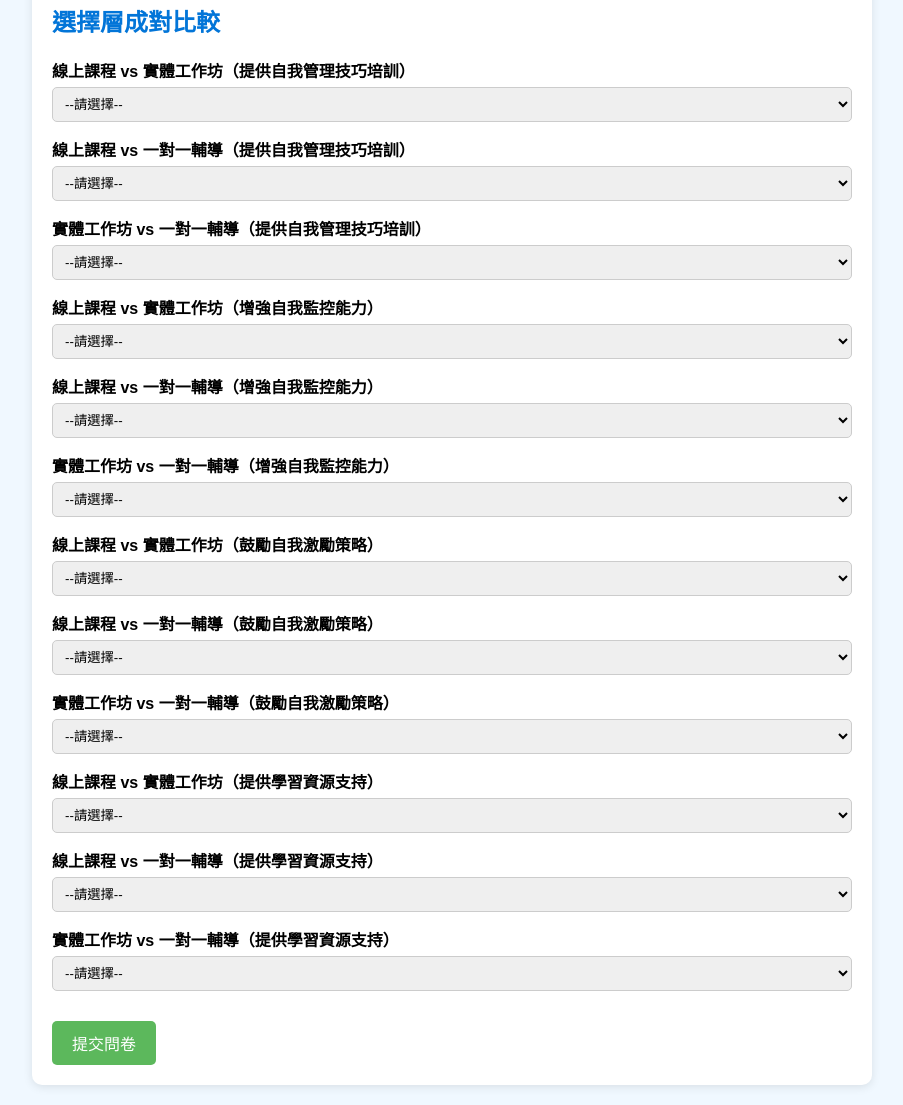
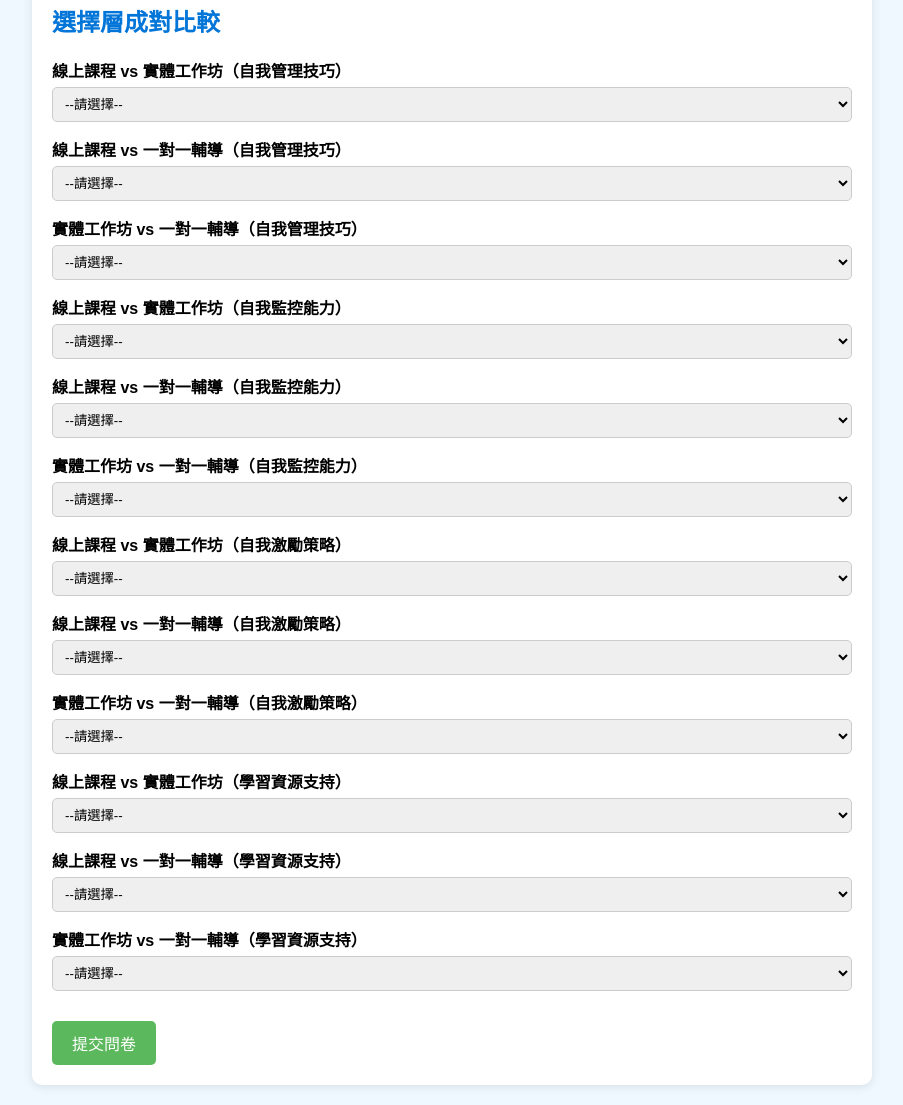
Before and after one commit to neako0230/AHP1, a plain HTML site: page index.html in a window 1280 px wide. Shown: the part 670-1775 px from the top of the page, without its empty margins (188-1091 px from the left). Drawn offline with Linux system fonts and the light colour scheme.

Commit message:
Add files via upload

```diff
--- a/index.html
+++ b/index.html
@@ -35,21 +35,21 @@
 
     <div class="section">
       <h2>選擇層成對比較</h2>
-      <div class="question"><label for="q7">線上課程 vs 實體工作坊（提供自我管理技巧培訓）</label><select id="q7" required></select></div>
-      <div class="question"><label for="q8">線上課程 vs 一對一輔導（提供自我管理技巧培訓）</label><select id="q8" required></select></div>
-      <div class="question"><label for="q9">實體工作坊 vs 一對一輔導（提供自我管理技巧培訓）</label><select id="q9" required></select></div>
+      <div class="question"><label for="q7">線上課程 vs 實體工作坊（自我管理技巧）</label><select id="q7" required></select></div>
+      <div class="question"><label for="q8">線上課程 vs 一對一輔導（自我管理技巧）</label><select id="q8" required></select></div>
+      <div class="question"><label for="q9">實體工作坊 vs 一對一輔導（自我管理技巧）</label><select id="q9" required></select></div>
 
-      <div class="question"><label for="q10">線上課程 vs 實體工作坊（增強自我監控能力）</label><select id="q10" required></select></div>
-      <div class="question"><label for="q11">線上課程 vs 一對一輔導（增強自我監控能力）</label><select id="q11" required></select></div>
-      <div class="question"><label for="q12">實體工作坊 vs 一對一輔導（增強自我監控能力）</label><select id="q12" required></select></div>
+      <div class="question"><label for="q10">線上課程 vs 實體工作坊（自我監控能力）</label><select id="q10" required></select></div>
+      <div class="question"><label for="q11">線上課程 vs 一對一輔導（自我監控能力）</label><select id="q11" required></select></div>
+      <div class="question"><label for="q12">實體工作坊 vs 一對一輔導（自我監控能力）</label><select id="q12" required></select></div>
 
-      <div class="question"><label for="q13">線上課程 vs 實體工作坊（鼓勵自我激勵策略）</label><select id="q13" required></select></div>
-      <div class="question"><label for="q14">線上課程 vs 一對一輔導（鼓勵自我激勵策略）</label><select id="q14" required></select></div>
-      <div class="question"><label for="q15">實體工作坊 vs 一對一輔導（鼓勵自我激勵策略）</label><select id="q15" required></select></div>
+      <div class="question"><label for="q13">線上課程 vs 實體工作坊（自我激勵策略）</label><select id="q13" required></select></div>
+      <div class="question"><label for="q14">線上課程 vs 一對一輔導（自我激勵策略）</label><select id="q14" required></select></div>
+      <div class="question"><label for="q15">實體工作坊 vs 一對一輔導（自我激勵策略）</label><select id="q15" required></select></div>
 
-      <div class="question"><label for="q16">線上課程 vs 實體工作坊（提供學習資源支持）</label><select id="q16" required></select></div>
-      <div class="question"><label for="q17">線上課程 vs 一對一輔導（提供學習資源支持）</label><select id="q17" required></select></div>
-      <div class="question"><label for="q18">實體工作坊 vs 一對一輔導（提供學習資源支持）</label><select id="q18" required></select></div>
+      <div class="question"><label for="q16">線上課程 vs 實體工作坊（學習資源支持）</label><select id="q16" required></select></div>
+      <div class="question"><label for="q17">線上課程 vs 一對一輔導（學習資源支持）</label><select id="q17" required></select></div>
+      <div class="question"><label for="q18">實體工作坊 vs 一對一輔導（學習資源支持）</label><select id="q18" required></select></div>
     </div>
 
     <button type="submit">提交問卷</button>
```
